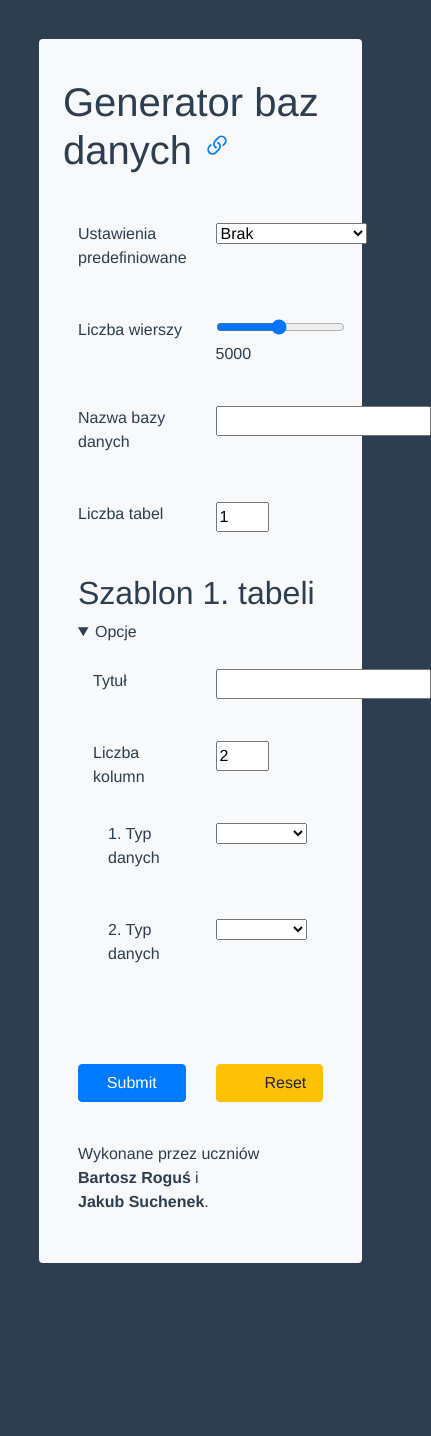
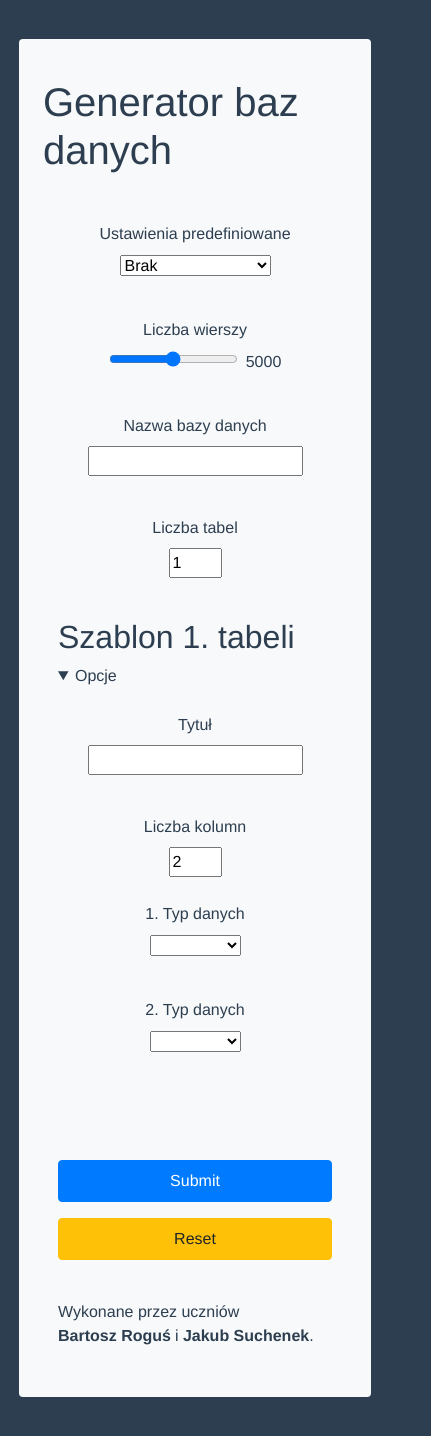
Before and after one commit to AnonymousX86/database-generator, a Vue app: page / in a window 390 px wide. Shown: the whole page, 431 px wide, since content can reach past the window. Before the commit the page ends 1302 px from the top, so only its background shows below. Built offline with nearby package versions, Linux system fonts and the light colour scheme.

Commit message:
Update MainForm.vue
Made website more readable and mobile-friendly.
Fixed checking not existing inputs.

```diff
--- a/src/components/MainForm.vue
+++ b/src/components/MainForm.vue
@@ -7,7 +7,7 @@
       offset-lg="2"
       md="10"
       offset-md="1"
-      class="text-left bg-light p-4 rounded mx-4 mx-md-auto"
+      class="text-left bg-light p-4 rounded mx-1 mx-md-auto"
     >
       <header>
         <b-row class="my-0">
@@ -18,6 +18,7 @@
               target="_blank"
               rel="noopener"
               title="GitHub"
+              class="d-none d-sm-inline"
             >
               <b-icon icon="link45deg" class="h3" />
             </a>
@@ -34,11 +35,11 @@
           @reset.prevent="onReset"
         >
           <!-- Predefined -->
-          <b-row>
-            <b-col cols="6">
-              <label for="predefined"> Ustawienia predefiniowane </label>
+          <b-row class="text-center text-sm-left">
+            <b-col sm="6">
+              <label for="predefined">Ustawienia predefiniowane</label>
             </b-col>
-            <b-col cols="6">
+            <b-col sm="6">
               <select
                 name="predefined"
                 id="predefined"
@@ -53,11 +54,11 @@
           </b-row>
 
           <!-- Rows count -->
-          <b-row>
-            <b-col cols="6">
-              <label for="db_rows"> Liczba wierszy </label>
+          <b-row class="text-center text-sm-left">
+            <b-col sm="6">
+              <label for="db_rows">Liczba wierszy</label>
             </b-col>
-            <b-col cols="6">
+            <b-col sm="6">
               <input
                 type="range"
                 name="db_rows"
@@ -68,16 +69,16 @@
                 step="100"
                 required
               />
-              <span>{{ options.db_rows }}</span>
+              <span class="d-inline-block ml-2">{{ options.db_rows }}</span>
             </b-col>
           </b-row>
 
           <!-- Database name -->
-          <b-row>
-            <b-col cols="6">
-              <label for="db_name"> Nazwa bazy danych </label>
+          <b-row class="text-center text-sm-left">
+            <b-col sm="6">
+              <label for="db_name">Nazwa bazy danych</label>
             </b-col>
-            <b-col cols="6">
+            <b-col sm="6">
               <input
                 type="text"
                 id="db_name"
@@ -92,11 +93,11 @@
           </b-row>
 
           <!-- Tables count -->
-          <b-row>
-            <b-col cols="6">
-              <label for="db_tables_count"> Liczba tabel </label>
+          <b-row class="text-center text-sm-left">
+            <b-col sm="6">
+              <label for="db_tables_count">Liczba tabel</label>
             </b-col>
-            <b-col cols="6">
+            <b-col sm="6">
               <input
                 type="number"
                 name="db_tables_count"
@@ -118,13 +119,13 @@
                 <details open>
                   <summary>Opcje</summary>
                   <!-- Title -->
-                  <b-row>
-                    <b-col cols="6">
+                  <b-row class="text-center text-sm-left">
+                    <b-col sm="6">
                       <label :for="'tables[' + (index - 1) + '][title]'"
                         >Tytuł</label
                       >
                     </b-col>
-                    <b-col cols="6">
+                    <b-col sm="6">
                       <!--suppress HtmlFormInputWithoutLabel -->
                       <input
                         :id="'tables[' + (index - 1) + '][title]'"
@@ -138,13 +139,13 @@
                   </b-row>
 
                   <!-- Columns count and types -->
-                  <b-row>
-                    <b-col cols="6">
+                  <b-row class="text-center text-sm-left">
+                    <b-col sm="6">
                       <label :for="'tables[' + (index - 1) + '][cols_count]'"
                         >Liczba kolumn</label
                       >
                     </b-col>
-                    <b-col cols="6">
+                    <b-col sm="6">
                       <!--suppress HtmlFormInputWithoutLabel -->
                       <input
                         :id="'tables[' + (index - 1) + '][cols_count]'"
@@ -160,8 +161,9 @@
                         <b-row
                           v-for="i in options.db_tables[index - 1].cols_count"
                           :key="i"
+                          class="text-center text-sm-left"
                         >
-                          <b-col cols="6">
+                          <b-col sm="6">
                             <label
                               :for="
                                 'tables[' +
@@ -173,7 +175,7 @@
                               >{{ i }}. Typ danych</label
                             >
                           </b-col>
-                          <b-col cols="6">
+                          <b-col sm="6">
                             <!--suppress HtmlFormInputWithoutLabel -->
                             <select
                               :name="
@@ -211,7 +213,7 @@
 
           <!-- Alerts + buttons -->
           <b-row>
-            <b-col cols="12">
+            <b-col cols="12" class="mb-3">
               <b-alert
                 v-for="(error, index) of errors"
                 :key="index"
@@ -223,14 +225,18 @@
                 {{ error }}
               </b-alert>
             </b-col>
-            <b-col cols="6">
-              <input id="submit" type="submit" class="btn btn-primary w-100" />
+            <b-col md="6" class="mb-3">
+              <input
+                id="submit"
+                type="submit"
+                class="btn btn-primary py-2 w-100"
+              />
             </b-col>
-            <b-col cols="6">
+            <b-col md="6">
               <input
                 id="reset"
                 type="reset"
-                class="btn btn-warning px-5 w-100"
+                class="btn btn-warning py-2 w-100"
               />
             </b-col>
           </b-row>
@@ -332,13 +338,15 @@ export default {
             '!'
         )
 
-      for (const table of o.db_tables) {
+      for (let i = 0; i < o.db_tables_count; i++) {
         if (
-          table.title.length < l.db_tables_title.minlength ||
-          table.title.length > l.db_tables_title.maxlength
+          o.db_tables[i].title.length < l.db_tables_title.minlength ||
+          o.db_tables[i].title.length > l.db_tables_title.maxlength
         ) {
           this.addError(
-            'Długość nazwa tabeli powinna być z przedziału od ' +
+            'Długość ' +
+              (i + 1) +
+              ' nazwy tabeli powinna być z przedziału od ' +
               l.db_tables_title.minlength +
               ' do ' +
               l.db_tables_title.maxlength +
@@ -351,8 +359,8 @@ export default {
         but it will be more complicated than necessary.
         */
         if (
-          table.cols_count < l.db_tables_cols_count.min ||
-          table.cols_count > l.db_tables_cols_count.max
+          o.db_tables[i].cols_count < l.db_tables_cols_count.min ||
+          o.db_tables[i].cols_count > l.db_tables_cols_count.max
         ) {
           this.addError(
             'Ilość kolumn w tabeli powinna być z przedziału od ' +
```
